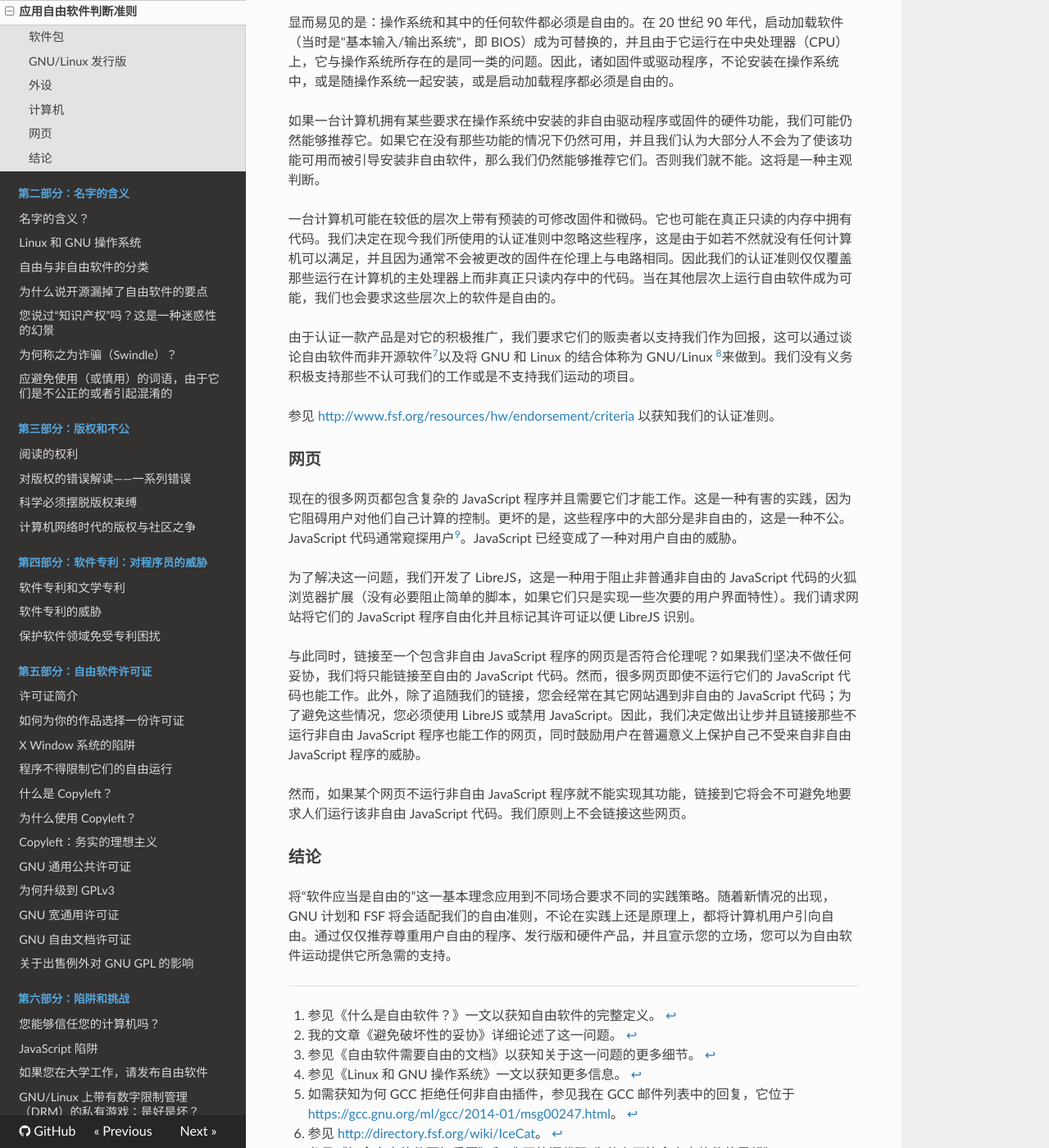
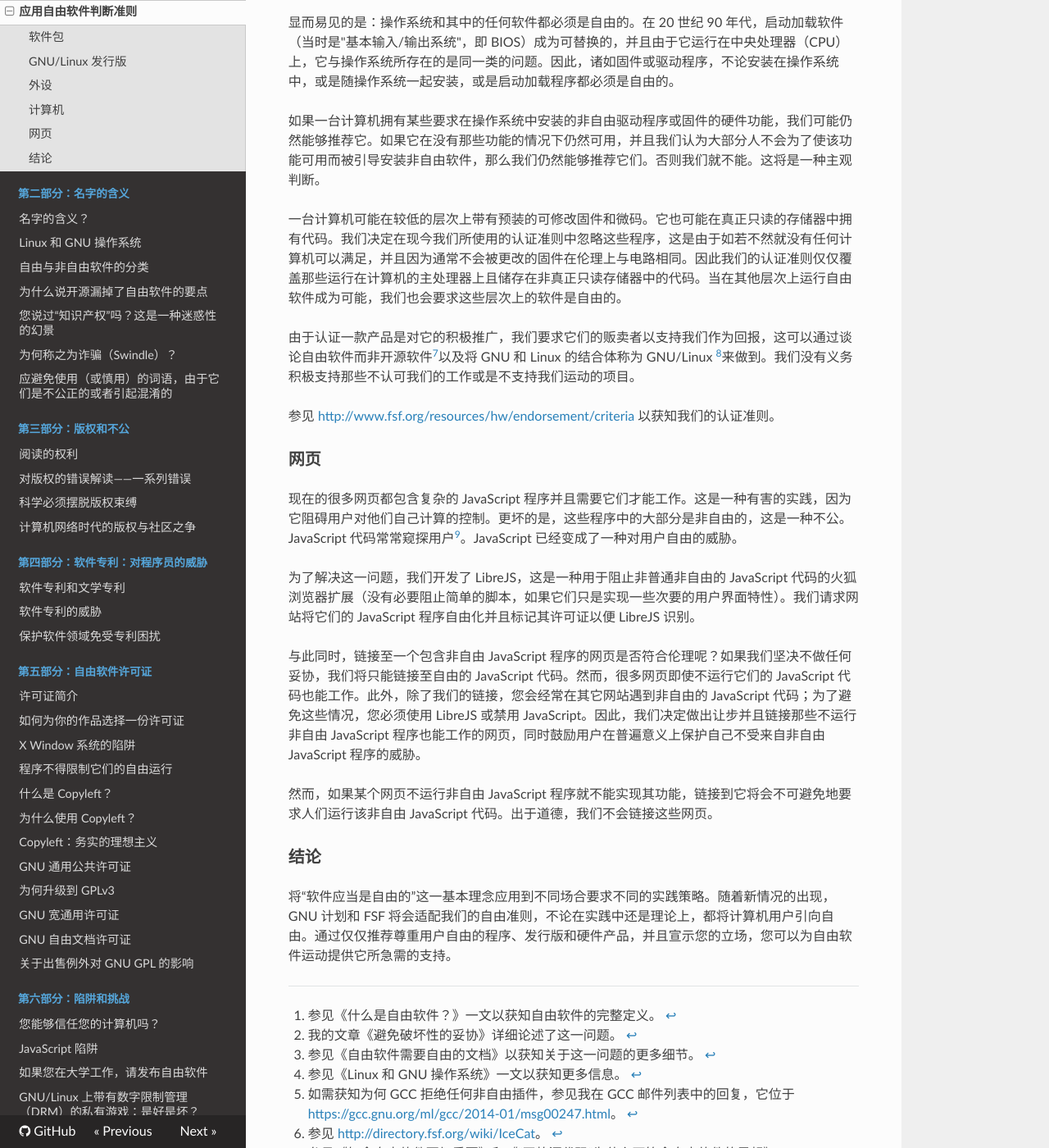
Before and after one commit to beijinglug/fsfs-zh, an MkDocs documentation site: the page built from docs/applying-free-sw-criteria.md, in a window 1280 px wide and 1400 px high, scrolled down 3263 px. Shown: the whole window at 82% size. Built offline with MkDocs 1.6.1, drawn with Linux system fonts in a browser that asks for light colours; nearby versions of some CDN libraries; old or Windows-style settings are respelled for this version of MkDocs; some of the changed text lies outside the part shown.

Commit message:
Review applying-free-sw-criteria.md

```diff
--- a/docs/applying-free-sw-criteria.md
+++ b/docs/applying-free-sw-criteria.md
@@ -38,7 +38,7 @@
 
 适用于软件包的规则也适用于发行版：一个符合伦理的发行版必须仅包含自由软件并且只将用户向自由软件的方向引导。但是，对于一个发行版而言，“包含”一个特定的软件包是什么意思呢？
 
-某些发行版通过作为其发行版一部分的二进制包安装软件；而其他发行版从上游源代码构建每个软件，并且从字面意义上讲，它们所包含的只是需要下载并构建的列表。对于自由的问题，发行版怎样安装一个给定的软件包并不重要；如果它将某个软件包作为可选项提供，或者它的网站这样做，我们称该发行版“包含”该软件包。
+某些发行版从二进制包安装作为其发行版一部分的软件；而其他发行版从上游源代码构建每个软件，并且从字面意义上讲，它们所包含的只是需要下载并构建的列表。对于自由的问题，发行版怎样安装一个给定的软件包并不重要；如果它将某个软件包作为可选项提供，或者它的网站这样做，我们称该发行版“包含”该软件包。
 
 自由操作系统的用户拥有对它的控制权，于是他们可以安装他们想要安装的任何东西。自由发行版提供了用户可用于安装他们自己的程序以及他们对于自由软件的修改版本的通用工具；他们也可以安装非自由软件。在这些发行版中提供这些通用工具并不是伦理瑕疵，由于该发行版的开发者对于用户基于其自身的主动权获取并安装什么软件并不负有责任。
 
@@ -68,7 +68,7 @@
 
 如果一台计算机拥有某些要求在操作系统中安装的非自由驱动程序或固件的硬件功能，我们可能仍然能够推荐它。如果它在没有那些功能的情况下仍然可用，并且我们认为大部分人不会为了使该功能可用而被引导安装非自由软件，那么我们仍然能够推荐它们。否则我们就不能。这将是一种主观判断。
 
-一台计算机可能在较低的层次上带有预装的可修改固件和微码。它也可能在真正只读的内存中拥有代码。我们决定在现今我们所使用的认证准则中忽略这些程序，这是由于如若不然就没有任何计算机可以满足，并且因为通常不会被更改的固件在伦理上与电路相同。因此我们的认证准则仅仅覆盖那些运行在计算机的主处理器上而非真正只读内存中的代码。当在其他层次上运行自由软件成为可能，我们也会要求这些层次上的软件是自由的。
+一台计算机可能在较低的层次上带有预装的可修改固件和微码。它也可能在真正只读的存储器中拥有代码。我们决定在现今我们所使用的认证准则中忽略这些程序，这是由于如若不然就没有任何计算机可以满足，并且因为通常不会被更改的固件在伦理上与电路相同。因此我们的认证准则仅仅覆盖那些运行在计算机的主处理器上且储存在非真正只读存储器中的代码。当在其他层次上运行自由软件成为可能，我们也会要求这些层次上的软件是自由的。
 
 由于认证一款产品是对它的积极推广，我们要求它们的贩卖者以支持我们作为回报，这可以通过谈论自由软件而非开源软件[^apply-7]以及将 GNU 和 Linux 的结合体称为 GNU/Linux [^apply-8]来做到。我们没有义务积极支持那些不认可我们的工作或是不支持我们运动的项目。
 
@@ -76,17 +76,17 @@
 
 ### 网页
 
-现在的很多网页都包含复杂的 JavaScript 程序并且需要它们才能工作。这是一种有害的实践，因为它阻碍用户对他们自己计算的控制。更坏的是，这些程序中的大部分是非自由的，这是一种不公。JavaScript 代码通常窥探用户[^apply-9]。JavaScript 已经变成了一种对用户自由的威胁。
+现在的很多网页都包含复杂的 JavaScript 程序并且需要它们才能工作。这是一种有害的实践，因为它阻碍用户对他们自己计算的控制。更坏的是，这些程序中的大部分是非自由的，这是一种不公。JavaScript 代码常常窥探用户[^apply-9]。JavaScript 已经变成了一种对用户自由的威胁。
 
 为了解决这一问题，我们开发了 LibreJS，这是一种用于阻止非普通非自由的 JavaScript 代码的火狐浏览器扩展（没有必要阻止简单的脚本，如果它们只是实现一些次要的用户界面特性）。我们请求网站将它们的 JavaScript 程序自由化并且标记其许可证以便 LibreJS 识别。
 
-与此同时，链接至一个包含非自由 JavaScript 程序的网页是否符合伦理呢？如果我们坚决不做任何妥协，我们将只能链接至自由的 JavaScript 代码。然而，很多网页即使不运行它们的 JavaScript 代码也能工作。此外，除了追随我们的链接，您会经常在其它网站遇到非自由的 JavaScript 代码；为了避免这些情况，您必须使用 LibreJS 或禁用 JavaScript。因此，我们决定做出让步并且链接那些不运行非自由 JavaScript 程序也能工作的网页，同时鼓励用户在普遍意义上保护自己不受来自非自由 JavaScript 程序的威胁。
+与此同时，链接至一个包含非自由 JavaScript 程序的网页是否符合伦理呢？如果我们坚决不做任何妥协，我们将只能链接至自由的 JavaScript 代码。然而，很多网页即使不运行它们的 JavaScript 代码也能工作。此外，除了我们的链接，您会经常在其它网站遇到非自由的 JavaScript 代码；为了避免这些情况，您必须使用 LibreJS 或禁用 JavaScript。因此，我们决定做出让步并且链接那些不运行非自由 JavaScript 程序也能工作的网页，同时鼓励用户在普遍意义上保护自己不受来自非自由 JavaScript 程序的威胁。
 
-然而，如果某个网页不运行非自由 JavaScript 程序就不能实现其功能，链接到它将会不可避免地要求人们运行该非自由 JavaScript 代码。我们原则上不会链接这些网页。
+然而，如果某个网页不运行非自由 JavaScript 程序就不能实现其功能，链接到它将会不可避免地要求人们运行该非自由 JavaScript 代码。出于道德，我们不会链接这些网页。
 
 ### 结论
 
-将“软件应当是自由的”这一基本理念应用到不同场合要求不同的实践策略。随着新情况的出现，GNU 计划和 FSF 将会适配我们的自由准则，不论在实践上还是原理上，都将计算机用户引向自由。通过仅仅推荐尊重用户自由的程序、发行版和硬件产品，并且宣示您的立场，您可以为自由软件运动提供它所急需的支持。
+将“软件应当是自由的”这一基本理念应用到不同场合要求不同的实践策略。随着新情况的出现，GNU 计划和 FSF 将会适配我们的自由准则，不论在实践中还是理论上，都将计算机用户引向自由。通过仅仅推荐尊重用户自由的程序、发行版和硬件产品，并且宣示您的立场，您可以为自由软件运动提供它所急需的支持。
 
 [^apply-1]: 参见《什么是自由软件？》一文以获知自由软件的完整定义。
 
```
Also changed, not shown: other parts of docs/applying-free-sw-criteria.md (+3 -3 lines).
